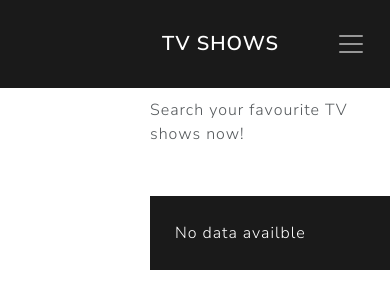
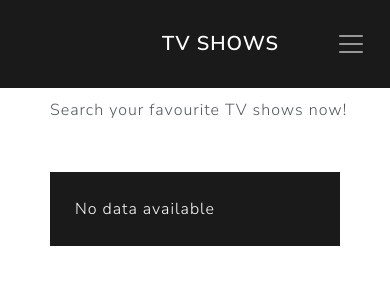
Before and after one commit to jennanoh/team2-assignment-1, an Angular app: page / in a window 390 px wide. Shown: the top 308 px of the page. Built offline with nearby package versions, Linux system fonts and the light colour scheme.

Commit message:
margins for different screen sizes

```diff
--- a/src/app/app.component.css
+++ b/src/app/app.component.css
@@ -1,14 +1,52 @@
+.navbar-brand{
+  margin-left: 150px;
 
+}
 .instructions{
   text-align:left;
   margin-left:150px;
   padding-top:10px;
 }
 .maincard{
-  max-width: 800px;
-  margin-top:50px;
+  margin:50px 150px 200px 0px;
   background-color: #1a1a1a;
   padding: 25px;
   color: white;
+}
+.search-bar{
+  margin-right:150px;
+}
 
+
+/******Small devices******/
+@media (min-width:768px) and (max-width:991px){
+  .navbar-brand{
+    margin-left:100px;
+  }
+  .instructions{
+    margin-left:100px;
+ }
+ .maincard{
+    margin-right:100px;
+ }
+ .search-bar{
+  margin-right:100px;
 }
+}
+
+/******Extra small devices******/
+@media (max-width:767px){
+  .navbar-brand{
+    margin-left:50px;
+  }
+  .instructions{
+    margin-left:50px;
+ }
+  .maincard{
+    margin-right:50px;
+ }
+ .search-bar{
+  margin-right:50px;
+  margin-left:50px;
+}
+}
--- a/src/app/show-search/show-search.component.css
+++ b/src/app/show-search/show-search.component.css
@@ -10,3 +10,23 @@
 .summary{
  padding-left: 30px;
 }
+
+/******Small devices******/
+@media (min-width:768px) and (max-width:991px){
+  .container{
+    display:block;
+  }
+  .summary{
+    padding: 20px 0px 0px 0px;
+  }
+}
+
+/******Extra small devices******/
+@media (max-width:767px){
+  .container{
+    display:block;
+  }
+  .summary{
+    padding: 20px 0px 0px 0px;
+  }
+}
--- a/src/app/show-search/show-search.component.html
+++ b/src/app/show-search/show-search.component.html
@@ -1,5 +1,5 @@
 <div *ngIf="current.summary === ''">
-  No data availble
+  No data available
 </div>
 <div *ngIf="current.summary !== ''">
   <div>
```
